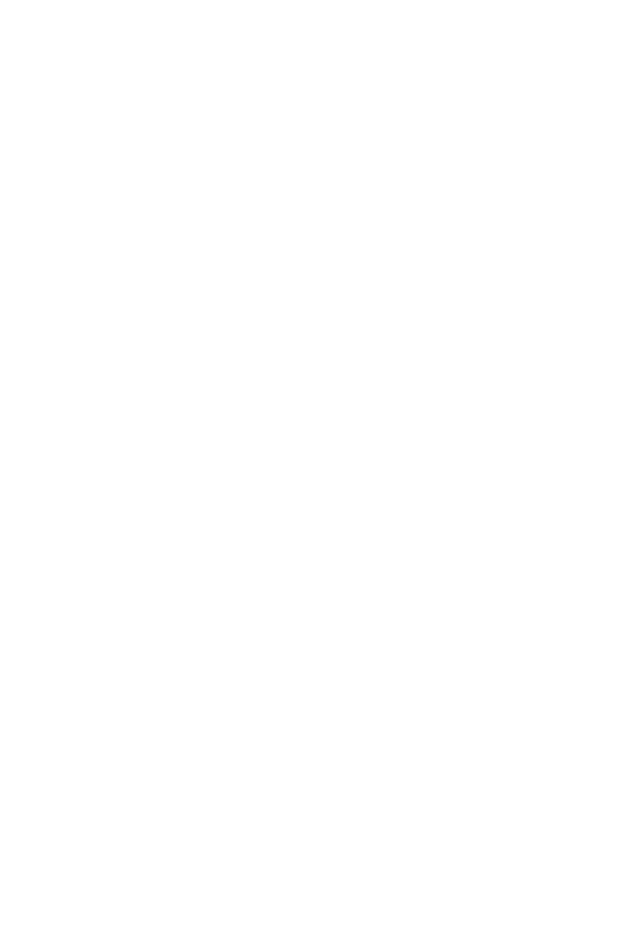
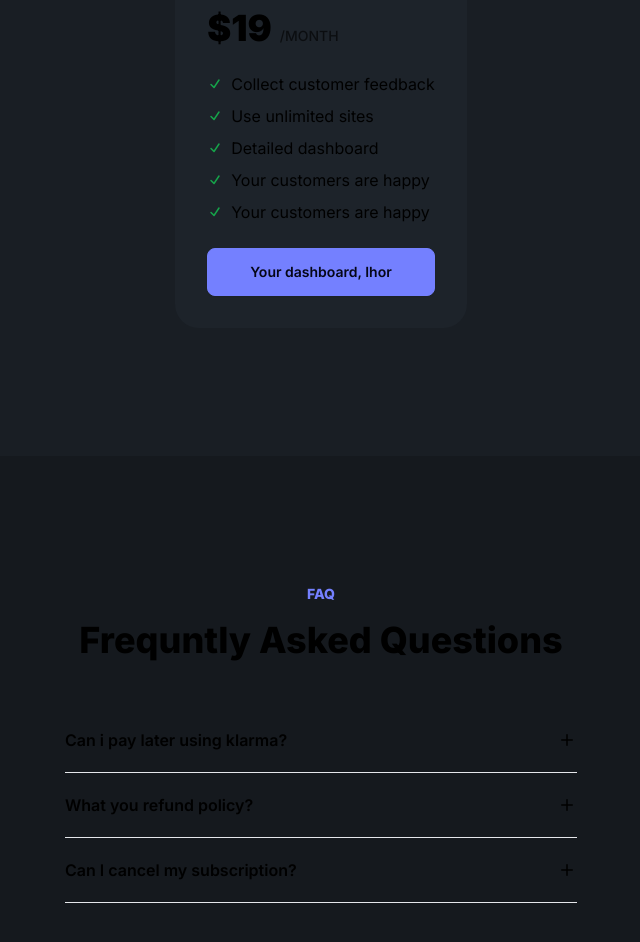
Before and after one commit to goldofman/ads-agent-CRM, a Next.js app: page / in a window 1280 px wide. Shown: the part 1140-2082 px from the top of the page, without its empty margins (319-959 px from the left). Before the commit the page ends 864 px from the top, so only its background shows below. Built offline with nearby package versions, Linux system fonts and the light colour scheme.

Commit message:
Added pricing & faq

```diff
--- a/app/layout.js
+++ b/app/layout.js
@@ -13,7 +13,9 @@
   return (
     <html
       lang="en"
-      data-theme="corporate" /* include daisyui theme from tailwind.config */
+      data-theme="light"
+      /* include daisyui theme from tailwind.config */
+      className="scroll-smooth"
     >
       <body className={inter.className}>{children}</body>
     </html>
--- a/app/page.js
+++ b/app/page.js
@@ -1,25 +1,48 @@
 import Image from "next/image";
 
 import ButtonLogin from "@/components/ButtonLogin";
+import ListItems from "@/components/ListItems";
+import FAQListItems from "@/components/FAQListItems";
 
 function Home() {
   const isLoggedIn = true;
   const name = "Ihor";
+  const age = 31;
+  let canVote;
+
+  const greeting1 = "Hello" + name;
+  console.log(greeting1);
+  // OUTPUT 1: "Hello Ihor"
+  const greeting2 = `Hello ${isLoggedIn ? name : "there"}`;
+  console.log(greeting2);
+  // OUTPUT 2: "Hello Ihor"
+
+  canVote = age >= 18 ? "Yes" : "No";
+  // condition ? value if true : value if false
+
+  console.log(canVote);
+  // Output: Yes
 
   return (
     <main>
+      {/* Header */}
       <section className="bg-base-200">
         <div className="bg-base-200 flex justify-between items-center px-8 py-2 max-w-3xl mx-auto">
           <div className="font-bold">BetterProduct</div>
           <div className="space-x-4 max-md:hidden">
-            <a className="link link-hover">Pricing</a>
-            <a className="link link-hover">FAQ</a>
+            <a href="#pricing" className="link link-hover">
+              Pricing
+            </a>
+            <a href="#faq" className="link link-hover">
+              FAQ
+            </a>
           </div>
           <div>
             <ButtonLogin isLoggedIn={isLoggedIn} name={name} />
           </div>
         </div>
       </section>
+      {/* Hero */}
       <section className="flex min-h-screen flex-col text-center justify-between px-8 py-32 max-w-3xl mx-auto">
         <h1 className="text-4xl lg:text-5xl font-extrabold mb-6">
           Make your product better by collection customers feedbacks
@@ -32,6 +55,82 @@
         </div>
         <ButtonLogin isLoggedIn={isLoggedIn} name={name} />
       </section>
+      {/* Pricing */}
+      <section className="bg-base-200" id="pricing">
+        <div className="flex flex-col items-center justify-center py-32 px-8 max-w-3xl mx-auto">
+          <h3 className="text-3xl lg:text-4xl font-extrabold mb-12 text-center">
+            <p className="uppercase text-medium text-sm text-primary mb-4">
+              Pricing
+            </p>
+            <p>Choose the price that suits your needs</p>
+          </h3>
+          <div className="p-8 bg-base-100 max-w-96 rounded-3xl mx-auto space-y-6">
+            <div className="flex gap-2 items-baseline">
+              <div className="text-4xl font-black">$19</div>
+              <div className="uppercase text-sm font-medium opacity-60">
+                /month
+              </div>
+            </div>
+            <ul className="space-y-2">
+              {[
+                "Collect customer feedback",
+                "Use unlimited sites",
+                "Detailed dashboard",
+                "Your customers are happy",
+              ].map((priceItem) => {
+                return (
+                  <li className="flex gap-2 items-center" key={priceItem}>
+                    <svg
+                      xmlns="https://www.w3.org/2000/svg"
+                      viewBox="0 0 16 16"
+                      fill="currentColor"
+                      className="size-4 text-green-600"
+                    >
+                      <path
+                        fillRule="evenodd"
+                        d="M12.416 3.376a.75.75 0 0 1 .208 1.04l-5 7.5a.75.75 0 0 1-1.154.114l-3-3a.75.75 0 0 1 1.06-1.06l2.353 2.353 4.493-6.74a.75.75 0 0 1 1.04-.207Z"
+                        clipRule="evenodd"
+                      />
+                    </svg>
+                    {priceItem}
+                  </li>
+                );
+              })}
+              <ListItems>Your customers are happy</ListItems>
+            </ul>
+            <ButtonLogin
+              isLoggedIn={isLoggedIn}
+              name={name}
+              extraStyle="w-full"
+            />
+          </div>
+        </div>
+      </section>
+      {/* FAQ */}
+      <section className="bg-base-300 py-32" id="faq">
+        <h3 className="text-3xl lg:text-4xl font-extrabold mb-12 text-center">
+          <p className="uppercase text-medium text-sm text-primary mb-4">FAQ</p>
+          <p>Frequntly Asked Questions</p>
+        </h3>
+        <ul className="max-w-lg mx-auto">
+          {[
+            {
+              question: "Can i pay later using klarma?",
+              answer: "No, you can't",
+            },
+            {
+              question: "What you refund policy?",
+              answer: "We haven't refund options.",
+            },
+            {
+              question: "Can I cancel my subscription?",
+              answer: "Yes, you can cancel anytime.",
+            },
+          ].map((qa) => (
+            <FAQListItems key={qa.question} qa={qa} />
+          ))}
+        </ul>
+      </section>
     </main>
   );
 }
--- a/components/ButtonLogin.js
+++ b/components/ButtonLogin.js
@@ -1,10 +1,14 @@
 import Link from "next/link";
 
 // This button is used to log in customers and open the dashboard
-const ButtonLogin = ({ isLoggedIn, name }) => {
+const ButtonLogin = ({ isLoggedIn, name, extraStyle }) => {
+  console.log(extraStyle);
   if (isLoggedIn) {
     return (
-      <Link href="/dashboard" className="btn btn-primary">
+      <Link
+        href="/dashboard"
+        className={`btn btn-primary  ${extraStyle ? extraStyle : ""}`}
+      >
         Your dashboard, {name}
       </Link>
     );
--- /dev/null
+++ b/components/FAQListItems.js
@@ -0,0 +1,50 @@
+"use client";
+
+import { useState } from "react";
+
+const FAQListItems = ({ qa }) => {
+  const [isOpen, setIsOpen] = useState(false);
+
+  return (
+    <li key={qa.question}>
+      {/* Question clickable /> */}
+      <button
+        className="py-5 font-semibold border-b w-full text-left flex items-center justify-between"
+        onClick={() => setIsOpen(!isOpen)}
+      >
+        <p>{qa.question}</p>
+        {isOpen ? (
+          <svg
+            xmlns="http://www.w3.org/2000/svg"
+            viewBox="0 0 20 20"
+            fill="currentColor"
+            className="size-5"
+          >
+            <path
+              fillRule="evenodd"
+              d="M4 10a.75.75 0 0 1 .75-.75h10.5a.75.75 0 0 1 0 1.5H4.75A.75.75 0 0 1 4 10Z"
+              clipRule="evenodd"
+            />
+          </svg>
+        ) : (
+          <svg
+            xmlns="http://www.w3.org/2000/svg"
+            viewBox="0 0 20 20"
+            fill="currentColor"
+            className="size-5"
+          >
+            <path d="M10.75 4.75a.75.75 0 0 0-1.5 0v4.5h-4.5a.75.75 0 0 0 0 1.5h4.5v4.5a.75.75 0 0 0 1.5 0v-4.5h4.5a.75.75 0 0 0 0-1.5h-4.5v-4.5Z" />
+          </svg>
+        )}
+      </button>
+
+      {/* Answer */}
+      {/* Another variant - {isOpen ? <div>{qa.answer}</div> : <></>} */}
+      <div className={`${isOpen ? "block" : "hidden"} mt-3 mb-6 opacity=90`}>
+        {qa.answer}
+      </div>
+    </li>
+  );
+};
+
+export default FAQListItems;
--- /dev/null
+++ b/components/HookReact.js
@@ -0,0 +1,30 @@
+"use client";
+
+//   example of a simple counter using hooks
+import { useState } from "react";
+
+export const HookReact = () => {
+  const [counter, setCounter] = useState(0);
+
+  const incrementCounter = () => {
+    setCounter(counter + 1);
+  };
+
+  const decrementCounter = () => {
+    setCounter(counter - 1);
+  };
+
+  return (
+    <div className="py-48 px-8 flex items-center gap-4">
+      <button ClassName="btn" onClick={decrementCounter}>
+        - Remove
+      </button>
+
+      <div className="text-3xl font-bold w-12 text-center">{counter}</div>
+
+      <button className="btn" onClick={incrementCounter}>
+        + Add
+      </button>
+    </div>
+  );
+};
--- /dev/null
+++ b/components/ListItems.js
@@ -0,0 +1,21 @@
+const ListItems = ({ children }) => {
+  return (
+    <li className="flex gap-2 items-center">
+      <svg
+        xmlns="https://www.w3.org/2000/svg"
+        viewBox="0 0 16 16"
+        fill="currentColor"
+        className="size-4 text-green-600"
+      >
+        <path
+          fillRule="evenodd"
+          d="M12.416 3.376a.75.75 0 0 1 .208 1.04l-5 7.5a.75.75 0 0 1-1.154.114l-3-3a.75.75 0 0 1 1.06-1.06l2.353 2.353 4.493-6.74a.75.75 0 0 1 1.04-.207Z"
+          clipRule="evenodd"
+        />
+      </svg>
+      {children}
+    </li>
+  );
+};
+
+export default ListItems;
--- a/tailwind.config.js
+++ b/tailwind.config.js
@@ -11,6 +11,6 @@
   },
   plugins: [require("daisyui")],
   daisyui: {
-    themes: [",light", "dark", "corporate"], // 3 themes added from daisyui,
+    themes: [",light", "dark", "cupcake"], // 3 themes added from daisyui,
   },
 };
```
Also changed, not shown: .eslintrc.json.
